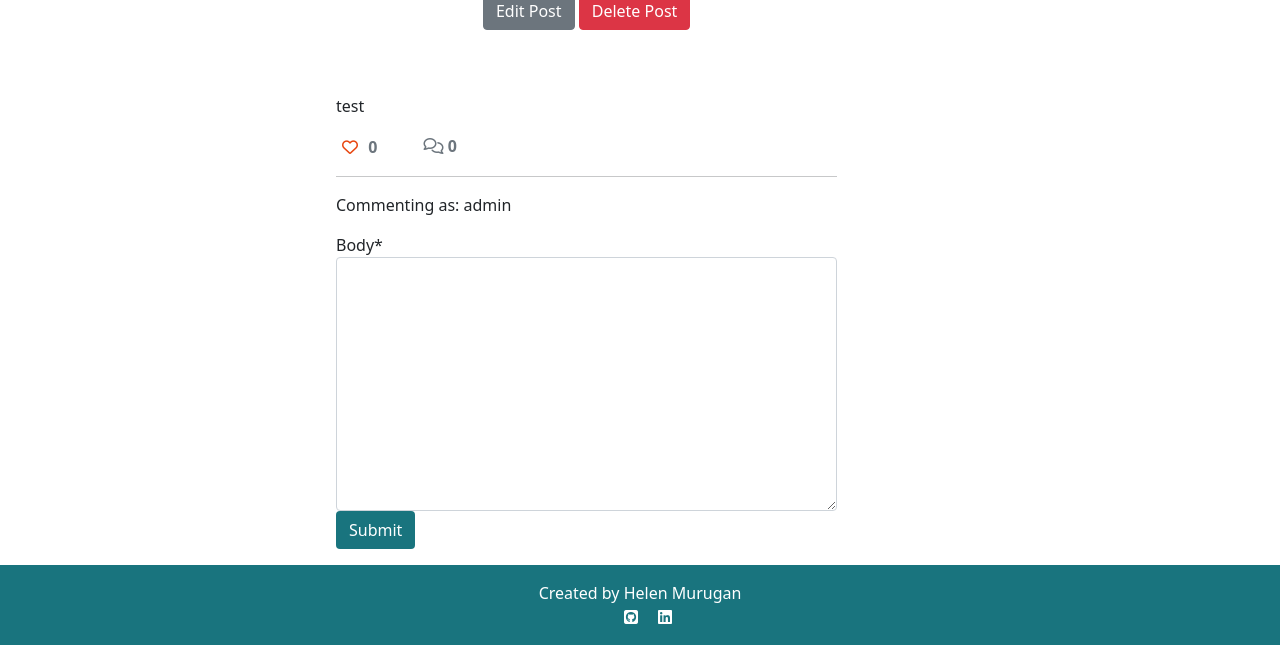
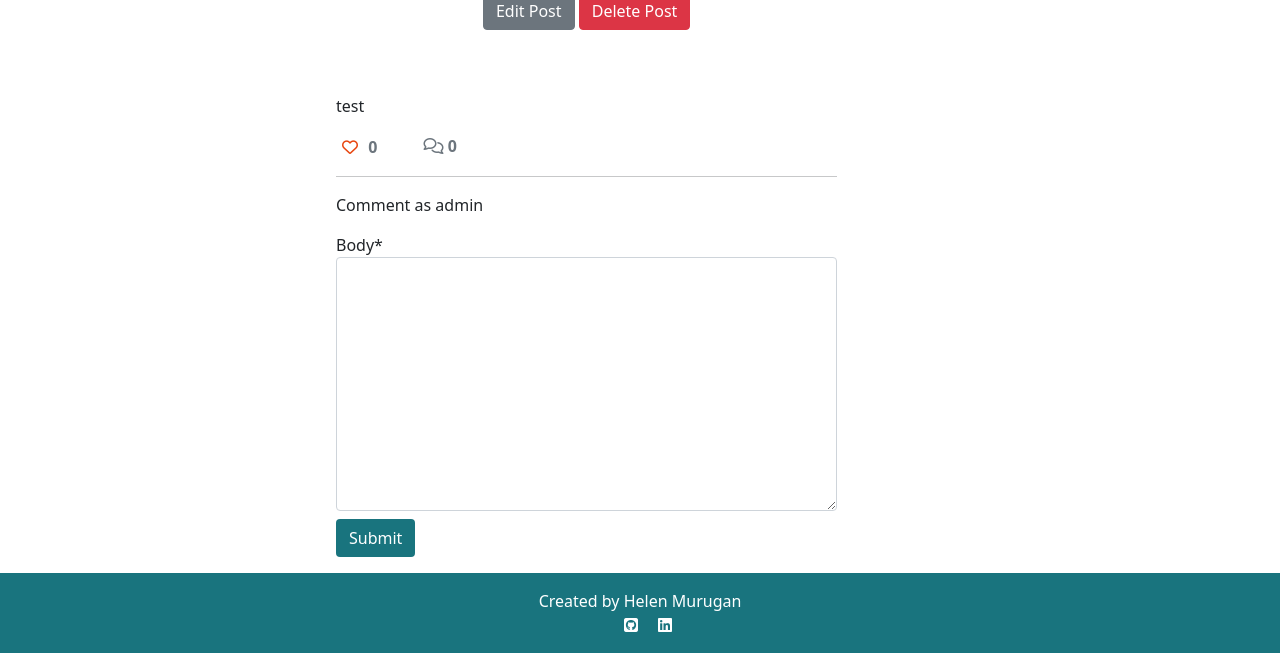
Before and after one commit to helenmurugan/the-groomers-network, a Django app: a page that uses templates/post_detail.html in a window 1280 px wide. Shown: the part 269-922 px from the top of the page. Run offline with Django 3.2, Linux system fonts and the light colour scheme; a user stored in the database is signed in; data comes from the database, SQL or seed files in the repository; both versions use the stored data as it was after the commit; data that the repository does not hold is empty; some libraries are stand-ins or nearby versions.

Commit message:
fix: edit blank and null values in post model to fix validation issues on post form

```diff
--- a/post/models.py
+++ b/post/models.py
@@ -22,12 +22,14 @@ class Post(models.Model):
         related_name="post_posts"
     )
     content = models.TextField(
-        blank=True,
-        null=True,
+        blank=False,
+        null=False,
     )
     featured_image = CloudinaryField(
         'image',
-        default='placeholder'
+        default='placeholder',
+        blank=True,
+        null=True,
         )
     created_on = models.DateTimeField(
         auto_now_add=True
@@ -44,7 +46,7 @@ class Post(models.Model):
     #following code taken from Kim Bergstroem's PP4
     def save(self, *args, **kwargs):
             if not self.slug:
-                # Generate a slug based on the username and post title
+                # Generate a slug based on post title and time stamp
                 base_slug = slugify(self.title)
                 timestamp = timezone.now().strftime('%Y%m%d%H%M%S')
                 unique_slug = f"{base_slug}-{timestamp}"
--- a/templates/post_detail.html
+++ b/templates/post_detail.html
@@ -87,11 +87,11 @@
         </div>
         <div>
             {% if user.is_authenticated %}
-            <p>Commenting as: {{ user.username }}</p>
+            <p>Comment as {{ user.username }}</p>
             <form method="post">
                 {{ comment_form | crispy }}
                 {% csrf_token %}
-                <button type="submit" class="btn btn-signup">Submit</button>
+                <button type="submit" class="btn btn-signup mt-2">Submit</button>
             </form>
             {% endif %}
         </div>
--- a/user_profile/signals.py
+++ b/user_profile/signals.py
@@ -13,8 +13,3 @@ def create_profile(sender, instance, created, **kwargs):
 @receiver(post_save, sender=User)
 def save_profile(sender, instance, **kwargs):
     instance.profile.save()
-
-
-# @receiver(post_delete, sender=User)
-# def logout (sender, instance, **kwargs):
-#     if deleted:
```
Also changed, not shown: user_profile/views.py (+11 -2 lines), db.sqlite3, post/migrations/0002_auto_20240105_2144.py (added).
